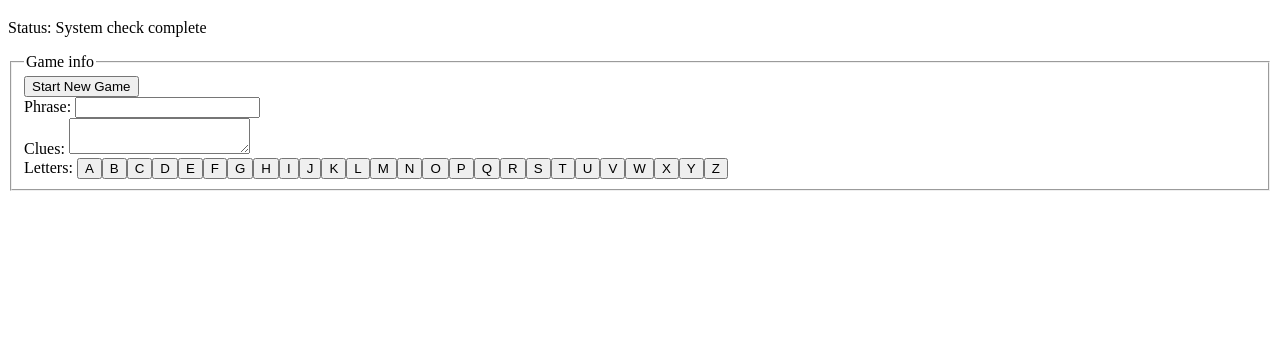
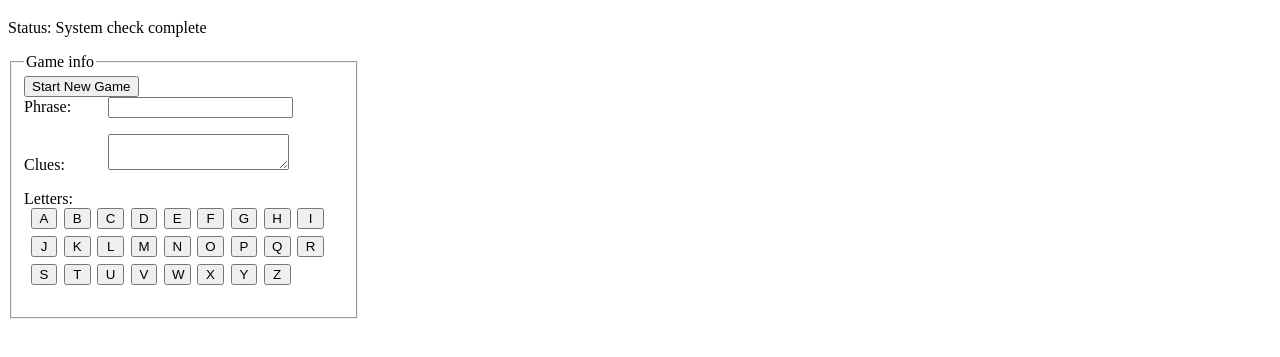
Before and after one commit to GeekAthelon/soi_hangman, a website with bundled scripts: page src/index.html in a window 1280 px wide. Shown: the part 61-418 px from the top of the page. Built offline with nearby package versions, Linux system fonts and the light colour scheme.

Commit message:
UI cleanup and functionality

```diff
--- a/src/index.html
+++ b/src/index.html
@@ -3,6 +3,28 @@
 
 <head>
     <title>Hangman</title>
+
+    <style>
+        .letter-button {
+            width: 2em;
+            margin-left: 0.5em;
+            margin-bottom: 0.5em;
+        }
+
+        fieldset {
+            max-width: 20em;
+        }
+
+        label {
+            display: block;
+            margin-bottom: 1em;
+        }
+
+        label span {
+            width: 5em;
+            display: inline-block;
+        }
+    </style>
 </head>
 
 <body>
@@ -20,18 +42,18 @@
             </div>
             <label>
                 <label>
-                    Phrase:
+                    <span>Phrase:</span>
                     <input class="js-phrase">
                 </label>
-                <br>
+
                 <label>
-                    Clues:
+                    <span>Clues:</span>
                     <textarea class="js-clues"></textarea>
                 </label>
-                <br>
+
                 <label>
-                    Letters:
-                    <span class="js-letters"></span>
+                    <span>Letters:</span>
+                    <div class="js-letters"></div>
                 </label>
         </form>
     </fieldset>
--- a/src/index.ts
+++ b/src/index.ts
@@ -1,5 +1,3 @@
-import { start } from "repl";
-
 interface IGameData {
     clues: string;
     lettersAvailable: string[];
@@ -14,8 +12,11 @@ interface IGameData {
     const phraseEl = document.querySelector(".js-phrase") as HTMLInputElement;
     const cluesEl = document.querySelector(".js-clues") as HTMLTextAreaElement;
     const lettersEl = document.querySelector(".js-letters") as HTMLElement;
+    const newButton = document.querySelector(".js-new-game") as HTMLButtonElement;
 
     const letters = Array.from("ABCDEFGHIJKLMNOPQRSTUVWXYZ");
+
+    const localStorageName = "hangman-game-data";
 
     const storage = (() => {
         const uid = "" + new Date().getTime();
@@ -30,11 +31,11 @@ interface IGameData {
     })();
 
     const saveGame = (gd: IGameData) => {
-        localStorage.setItem("hangman-game-data", JSON.stringify(gd));
+        localStorage.setItem(localStorageName, JSON.stringify(gd));
     };
 
     const loadGame = () => {
-        const gd = localStorage.getItem("hangman-game-data");
+        const gd = localStorage.getItem(localStorageName);
         if (gd) {
             try {
                 return JSON.parse(gd) as IGameData;
@@ -57,6 +58,8 @@ interface IGameData {
 
         letters.forEach((letter) => {
             const b = document.createElement("button");
+            b.classList.add("letter-button");
+
             b.textContent = letter;
             if (gd.lettersAvailable.indexOf(letter) === -1) {
                 b.disabled = true;
@@ -97,7 +100,6 @@ interface IGameData {
         } else {
             gameData = startGame();
         }
-        const newButton = document.querySelector(".js-new-game") as HTMLButtonElement;
 
         saveGame(gameData);
         showGame(gameData);
@@ -106,5 +108,15 @@ interface IGameData {
             saveGame(gd);
             showGame(gd);
         });
+
+        cluesEl.addEventListener("change", () => {
+            const val = cluesEl.value;
+            gameData.clues = val;
+        });
+
+        phraseEl.addEventListener("change", () => {
+            const val = phraseEl.value;
+            gameData.phrase = val;
+        });
     }
 })();
```
